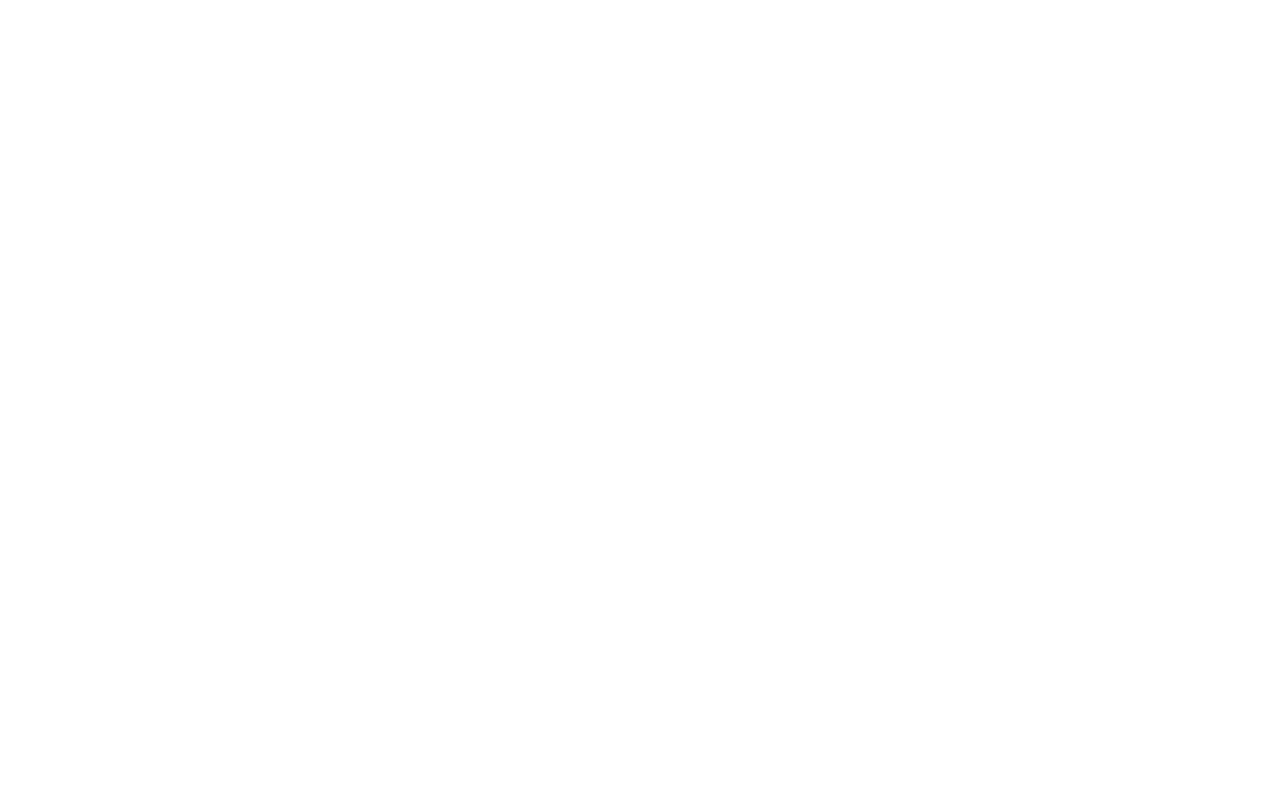
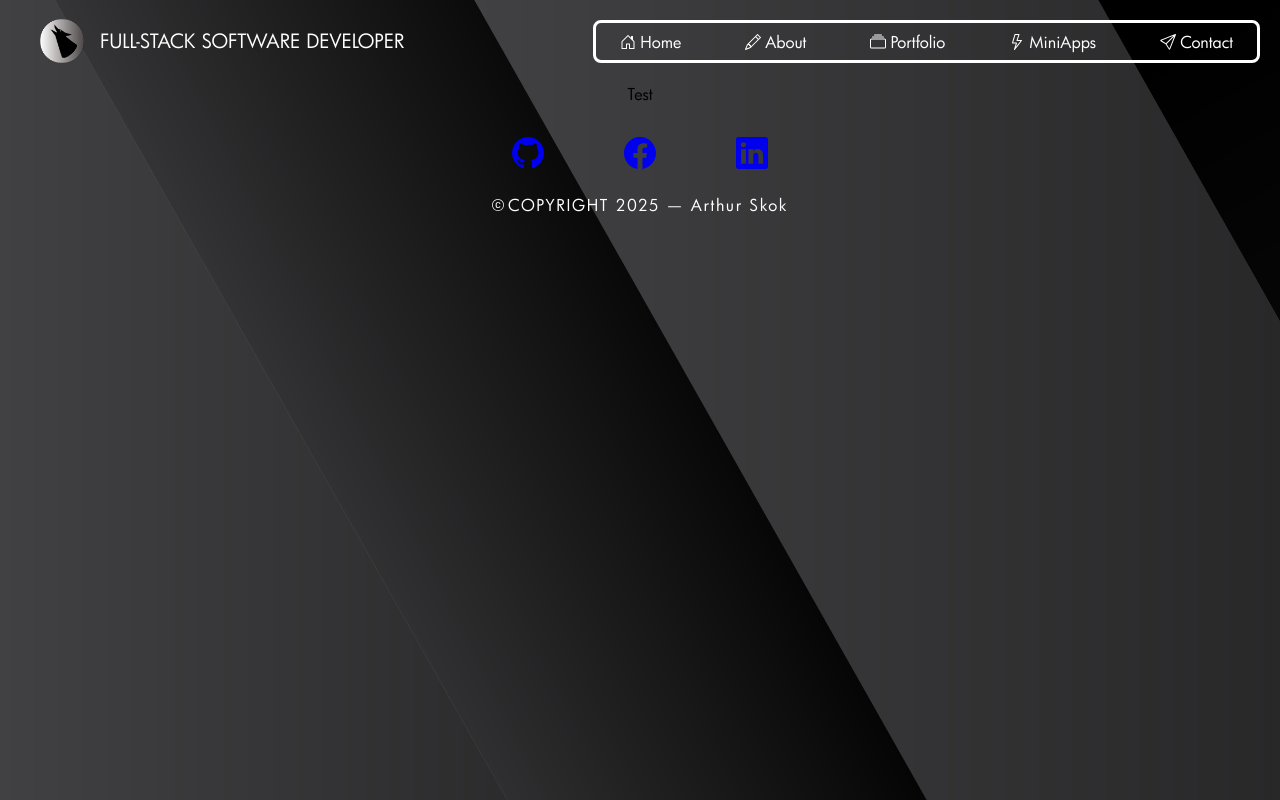
Before and after one commit to ArthurSkok/personal-website, a React (Create React App) app: page /about in a window 1280 px wide. Before the commit this address had no page. Built offline with nearby package versions, Linux system fonts and the light colour scheme.

Commit message:
Adding about page, resume and starting parsing for pdf

```diff
--- a/src/App.js
+++ b/src/App.js
@@ -3,7 +3,7 @@ import React from "react";
 import "./Fonts/fonts.css";
 import { BrowserRouter, Routes, Route } from "react-router-dom";
 import Home from "./Pages/Home";
-
+import About from "./Pages/About";
 function App() {
   const styleFont = {
     fontFamily: "Futura",
@@ -13,6 +13,7 @@ function App() {
       <BrowserRouter>
         <Routes>
           <Route path="/" element={<Home />} />
+          <Route path="/about" element={<About />} />
         </Routes>
       </BrowserRouter>
     </div>
--- a/src/Pages/About.js
+++ b/src/Pages/About.js
@@ -0,0 +1,28 @@
+import React, { useState, useEffect, useRef } from "react";
+import "../App.css";
+import Footer from "./Footer.js";
+import NavBar from "./NavBar.js";
+import "./About.css";
+import "../Fonts/fonts.css";
+import background from "../Assets/slide.png";
+
+function About() {
+  return (
+    <div
+      className="Home"
+      style={{
+        backgroundImage: `url(${background})`,
+        backgroundsize: "cover",
+        backgroundRepeat: "no-repeat",
+        width: "100%",
+        height: "100vh",
+      }}
+    >
+      <NavBar />
+      Test
+      <Footer />
+    </div>
+  );
+}
+
+export default About;
--- a/src/Pages/Home.js
+++ b/src/Pages/Home.js
@@ -124,7 +124,7 @@ const Header = () => {
           <div className="Middle-Div">
             <img
               src={Selfie}
-              alt="A crane standing in water"
+              alt="A man with his dog"
               className="Portrait"
             ></img>
           </div>
--- a/src/Pages/NavBar.js
+++ b/src/Pages/NavBar.js
@@ -24,31 +24,31 @@ const NavBar = ({ fontFam }) => {
       </div>
       <ul className="navbar-links">
         <li>
-          <a href="#home">
+          <a href="/">
             <BsHouseDoor className="navbar-icon" />
             Home
           </a>
         </li>
         <li>
-          <a href="#about">
+          <a href="/about">
             <BsPencil className="navbar-icon" />
             About
           </a>
         </li>
         <li>
-          <a href="#portfolio">
+          <a href="/portfolio">
             <BsCollection className="navbar-icon" />
             Portfolio
           </a>
         </li>
         <li>
-          <a href="#prototypes">
+          <a href="/prototypes">
             <BsLightning className="navbar-icon" />
             MiniApps
           </a>
         </li>
         <li>
-          <a href="#contact">
+          <a href="/contact">
             <BsSend className="navbar-icon" />
             Contact
           </a>
--- a/src/Pages/Popup.css
+++ b/src/Pages/Popup.css
@@ -3,7 +3,7 @@
     position: fixed;
     bottom: 1rem;
     right: 1rem;
-    width: 24rem;
+    width: 25rem;
     padding: 1rem;
     background-color: #fff;
     border: 0.1rem solid #ccc;
```
Also changed, not shown: 1 other file (tests, documents, lock files or other folders).
